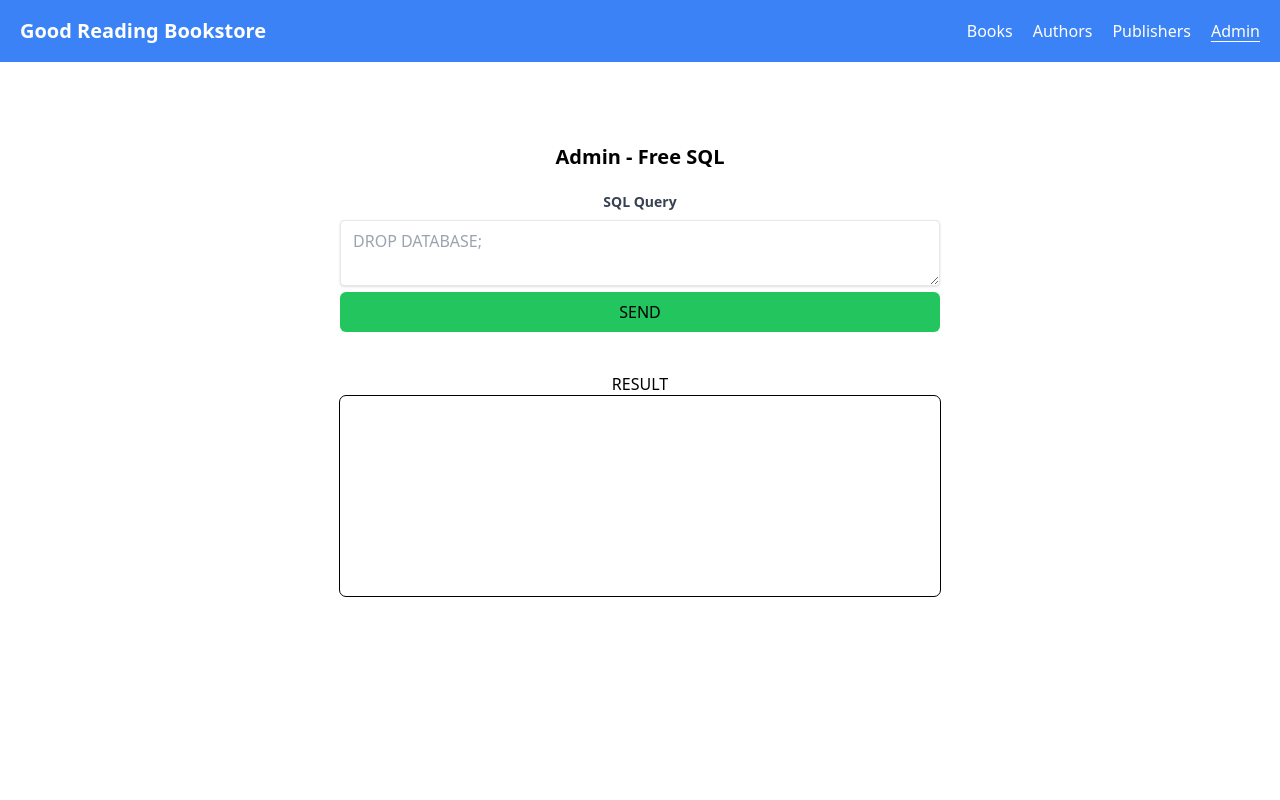
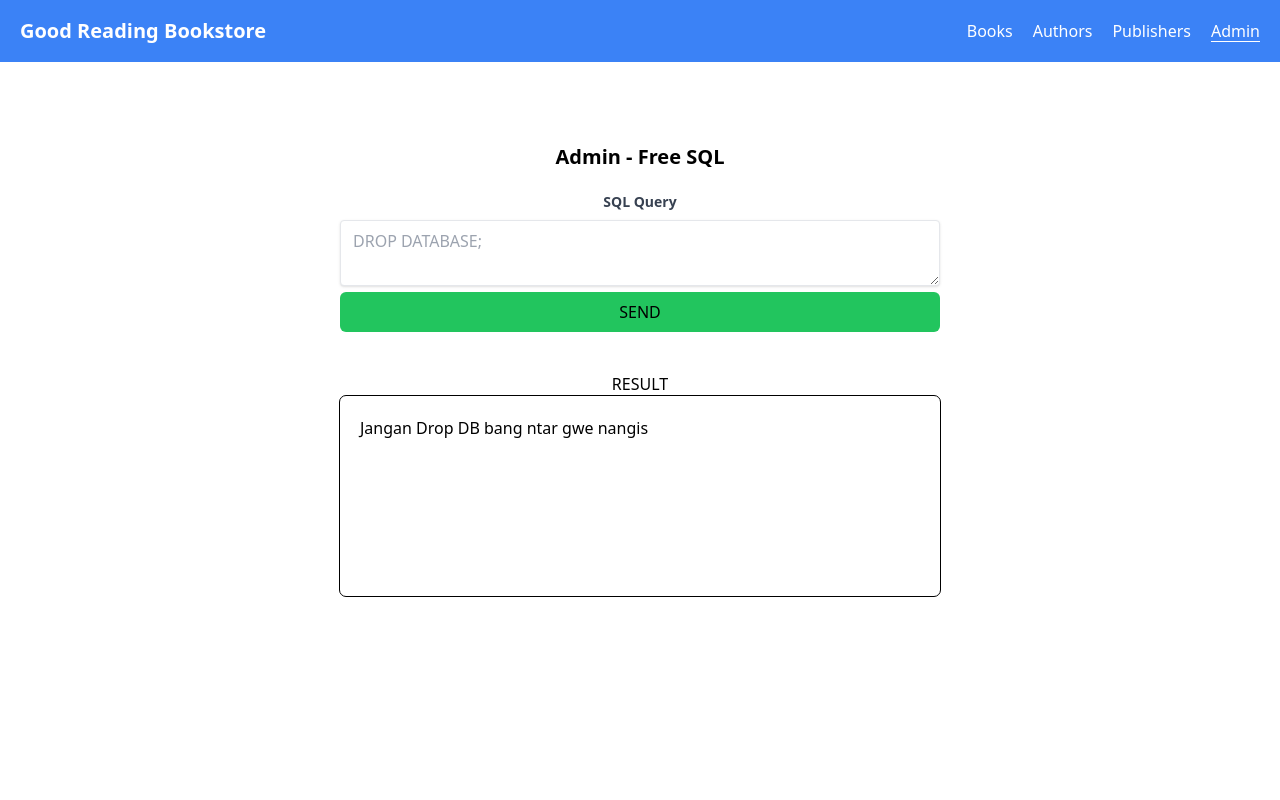
Before and after one commit to ahmadzaki2975/TBD-Frontend, a Next.js app: page /admin/sql in a window 1280 px wide. Shown: the top 800 px of the page. Built offline with nearby package versions, Linux system fonts and the light colour scheme; sample sign-in values are in the browser's storage.

Commit message:
feat: add memes

```diff
--- a/src/pages/admin/sql/index.jsx
+++ b/src/pages/admin/sql/index.jsx
@@ -5,7 +5,7 @@ import { toast } from "react-toastify";
 
 export default function FreeSQL() {
   const [query, setQuery] = useState("");
-  const [result, setResult] = useState([]);
+  const [result, setResult] = useState(["Jangan Drop DB bang ntar gwe nangis"]);
   const apiUrl = process.env.NEXT_PUBLIC_API_URL;
   const router = useRouter();
 
```
